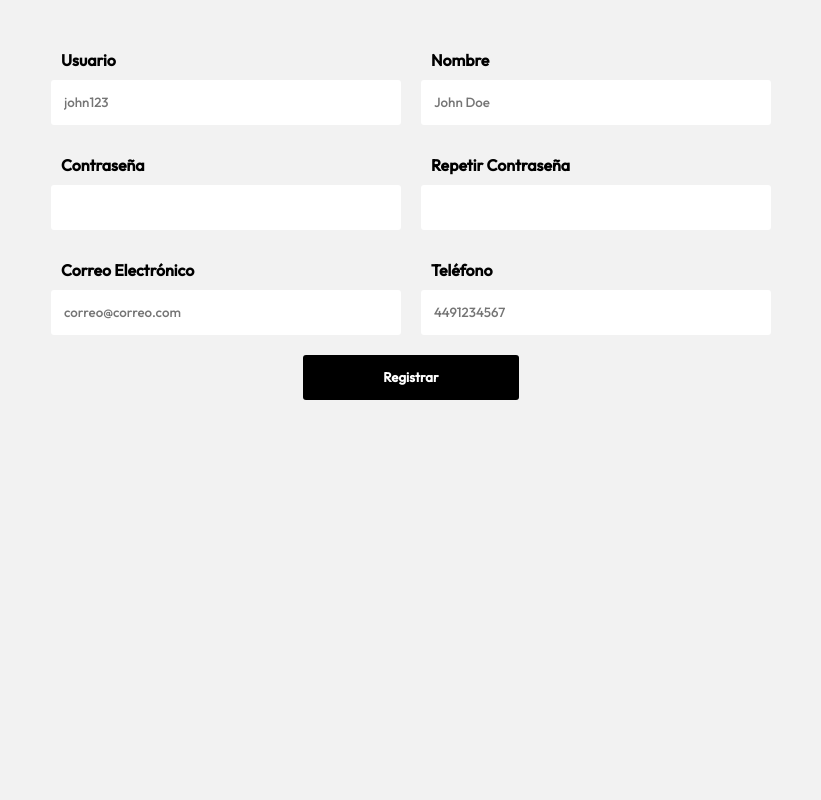
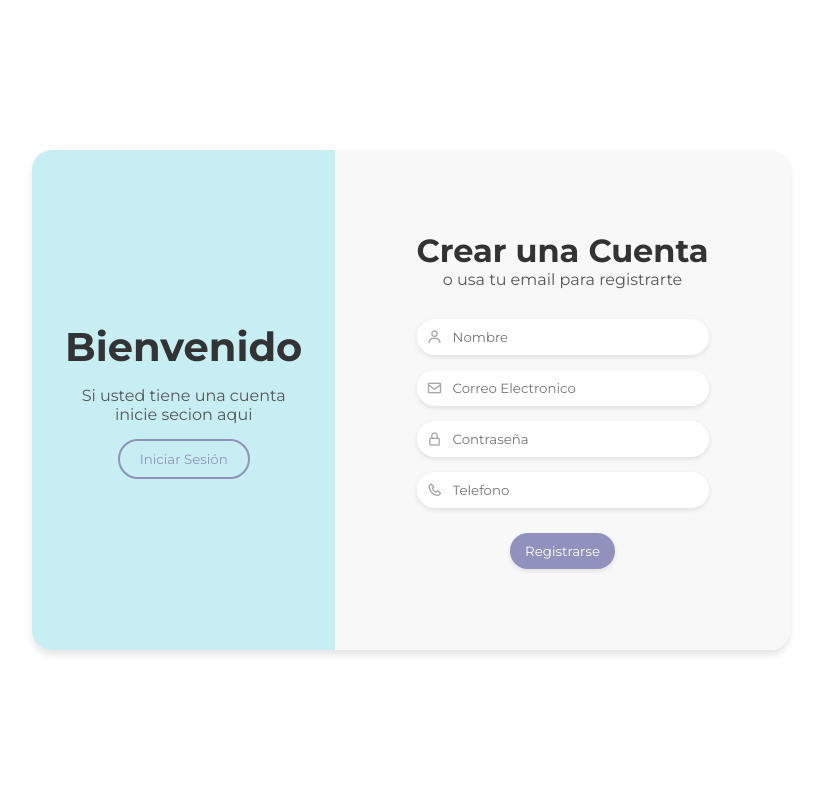
Before and after one commit to RodrigoInCode/Tienda, a PHP site: page /login.php in a window 1280 px wide. Shown: the whole page, without its empty margins (229-1050 px from the left). Run offline with PHP 8.4, Linux system fonts and the light colour scheme; style sheets or scripts are compiled from the project's sources.

Commit message:
Dejamos pendiente el login

```diff
--- a/login.php
+++ b/login.php
@@ -1,84 +1,98 @@
 <!DOCTYPE html>
 <html lang="en">
+
 <head>
     <meta charset="UTF-8">
+    <meta http-equiv="X-UA-Compatible" content="IE=edge">
     <meta name="viewport" content="width=device-width, initial-scale=1.0">
-    <title>Super G</title>
-    <link rel="stylesheet" href="public\bundle.css" />
-    <link rel="icon" type="image/x-icon" href="src/imagenes/logo_sin_fondp.png" />
-    <link rel="stylesheet" href="https://fonts.googleapis.com/css2?family=Material+Symbols+Outlined:opsz,wght,FILL,GRAD@24,400,0,0" />
+    <link rel="preconnect" href="https://fonts.googleapis.com">
+    <link rel="preconnect" href="https://fonts.gstatic.com" crossorigin>
+    <link href="https://fonts.googleapis.com/css2?family=Montserrat:wght@300;400;500;600;700&display=swap" rel="stylesheet">
+    <link href='https://unpkg.com/boxicons@2.1.4/css/boxicons.min.css' rel='stylesheet'>
+    <link rel="stylesheet" href="public/usuario.css">
+    <title>FORMULARIO DE REGISTRO E INICIO SESIÓN</title>
+</head>
 
-</head>
 <body>
-    <!-- <?php
-        include('layout/menu.php')
-    ?> -->
-    <div class="contenedor__formulario">
-    <form action="" class="formulario" id="formulario" method="$_POST">
-        <!-- Grupo: Usuario -->
-			<div class="formulario__grupo" id="grupo__usuario">
-				<label for="usuario" class="formulario__label">Usuario</label>
-				<div class="formulario__grupo-input">
-					<input type="text" class="formulario__input" name="usuario" id="usuario" placeholder="john123">
-                    <span class="formulario__validacion-estado material-symbols-outlined">error</span>				</div>
-				<p class="formulario__input-error">El usuario tiene que ser de 4 a 16 dígitos y solo puede contener numeros, letras y guion bajo.</p>
-			</div>
+    <div class="container-form register">
+        <div class="information">
+            <div class="info-childs">
+                <h2>Bienvenido</h2>
+                <p>Si usted tiene una cuenta inicie secion aqui</p>
+                <input type="button" value="Iniciar Sesión" id="sign-in">
+            </div>
+        </div>
+        <div class="form-information">
+            <div class="form-information-childs">
+                <h2>Crear una Cuenta</h2>
+                <p>o usa tu email para registrarte</p>
+                <form class="form form-register" id="register">
+                    <div>
+                        <label>
+                            <i class='bx bx-user'></i>
+                            <input type="text" placeholder="Nombre" name="nombre">
+                        </label>
+                    </div>
+                    <div>
+                        <label>
+                            <i class='bx bx-envelope'></i>
+                            <input type="email" placeholder="Correo Electronico" name="userEmail">
+                        </label>
+                    </div>
+                    <div>
+                        <label>
+                            <i class='bx bx-lock-alt'></i>
+                            <input type="password" placeholder="Contraseña" name="userPassword">
+                        </label>
+                    </div>
+                    <div>
+                        <label>
+                            <i class='bx bx-phone'></i>
+                            <input type="text" placeholder="Telefono" name="telefono">
+                        </label>
+                    </div>
+                    <input type="submit" value="Registrarse">
+                    <div class="alerta-error">Todos los campos son obligatorios</div>
+                    <div class="alerta-exito">Te registraste correctamente</div>
+                </form>
+            </div>
+        </div>
+    </div>
 
-			<!-- Grupo: Nombre -->
-			<div class="formulario__grupo" id="grupo__nombre">
-				<label for="nombre" class="formulario__label">Nombre</label>
-				<div class="formulario__grupo-input">
-					<input type="text" class="formulario__input" name="nombre" id="nombre" placeholder="John Doe">
-                    <span class="formulario__validacion-estado material-symbols-outlined">error</span>				</div>
-				<p class="formulario__input-error">El usuario tiene que ser de 4 a 16 dígitos y solo puede contener numeros, letras y guion bajo.</p>
-			</div>
 
-			<!-- Grupo: Contraseña -->
-			<div class="formulario__grupo" id="grupo__password">
-				<label for="password" class="formulario__label">Contraseña</label>
-				<div class="formulario__grupo-input">
-					<input type="password" class="formulario__input" name="password" id="password">
-                    <span class="formulario__validacion-estado material-symbols-outlined">error</span>				</div>
-				<p class="formulario__input-error">La contraseña tiene que ser de 4 a 12 dígitos.</p>
-			</div>
+    <div class="container-form login hide">
+        <div class="information">
+            <div class="info-childs">
+                <h2>¡¡Bienvenido nuevamente!!</h2>
+                <p>Si usted no tiene una cuenta creada registrese aqui</p>
+                <input type="button" value="Registrarse" id="sign-up">
+            </div>
+        </div>
+        <div class="form-information">
+            <div class="form-information-childs">
+                <h2>Iniciar Sesión</h2>
+                <p>o Iniciar Sesión con una cuenta</p>
+                <form class="form form-login">
+                    <div>
+                        <label>
+                            <i class='bx bx-envelope'></i>
+                            <input type="email" placeholder="Correo Electronico" name="userPassword">
+                        </label>
+                    </div>
+                    <div>
+                        <label>
+                            <i class='bx bx-lock-alt'></i>
+                            <input type="password" placeholder="Contraseña" name="userPassword">
+                        </label>
+                    </div>
+                    <input type="submit" value="Iniciar Sesión">
+                    <div class="alerta-error">Todos los campos son obligatorios</div>
+                    <div class="alerta-exito">Te registraste correctamente</div>
+                </form>
+            </div>
+        </div>
+    </div>
+    <script src="src/registro.js"></script>
+</body>
 
-			<!-- Grupo: Contraseña 2 -->
-			<div class="formulario__grupo" id="grupo__password2">
-				<label for="password2" class="formulario__label">Repetir Contraseña</label>
-				<div class="formulario__grupo-input">
-					<input type="password" class="formulario__input" name="password2" id="password2">
-                    <span class="formulario__validacion-estado material-symbols-outlined">error</span>				</div>
-				<p class="formulario__input-error">Ambas contraseñas deben ser iguales.</p>
-			</div>
-
-			<!-- Grupo: Correo Electronico -->
-			<div class="formulario__grupo" id="grupo__correo">
-				<label for="correo" class="formulario__label">Correo Electrónico</label>
-				<div class="formulario__grupo-input">
-					<input type="email" class="formulario__input" name="correo" id="correo" placeholder="correo@correo.com">
-                    <span class="formulario__validacion-estado material-symbols-outlined">error</span>				</div>
-				<p class="formulario__input-error">El correo solo puede contener letras, numeros, puntos, guiones y guion bajo.</p>
-			</div>
-
-			<!-- Grupo: Teléfono -->
-			<div class="formulario__grupo" id="grupo__telefono">
-				<label for="telefono" class="formulario__label">Teléfono</label>
-				<div class="formulario__grupo-input">
-					<input type="text" class="formulario__input" name="telefono" id="telefono" placeholder="4491234567">
-                    <span class="formulario__validacion-estado material-symbols-outlined">error</span>				</div>
-				<p class="formulario__input-error">El telefono solo puede contener numeros y el maximo son 14 dígitos.</p>
-			</div>
-
-			<div class="formulario__mensaje" id="formulario__mensaje">
-				<p><span class="material-symbols-outlined">warning</span> <b>Error:</b> Por favor rellena el formulario correctamente. </p>
-			</div>
-
-			<div class="formulario__grupo formulario__grupo-btn-enviar">
-				<button type="submit" class="formulario__btn">Registrar</button>
-				<p class="formulario__mensaje-exito" id="formulario__mensaje-exito">Formulario enviado exitosamente!</p>
-			</div>
-    </form>
-    <script src="src/login.js"></script>
-    <!-- <script src="src\menu.js"></script> -->
-</body>
 </html>
--- /dev/null
+++ b/public/usuario.css
@@ -0,0 +1,230 @@
+* {
+    padding: 0;
+    margin: 0;
+    box-sizing: border-box;
+    font-family: 'Montserrat', sans-serif;
+}
+
+body {
+    display: flex;
+    align-items: center;
+    justify-content: center;
+    height: 100vh;
+    background-size: cover;
+}
+
+.container-form {
+    display: flex;
+    border-radius: 20px;
+    box-shadow: 0 5px 7px rgba(0, 0, 0, .1);
+    height: 500px;
+    max-width: 900px;
+    transition: all 1s ease;
+    margin: 10px;
+}
+
+.information {
+    width: 40%;
+    display: flex;
+    align-items: center;
+    text-align: center;
+    background-color: #c7eef3;
+    border-top-left-radius: 20px;
+    border-bottom-left-radius: 20px;
+}
+
+.info-childs {
+    width: 100%;
+    padding: 0 30px;
+}
+
+.info-childs h2 {
+    font-size: 2.5rem;
+    color: #333;
+}
+
+.info-childs p {
+    margin: 15px 0;
+    color: #555;
+}
+
+.info-childs input {
+    background-color: transparent;
+    outline: none;
+    border: solid 2px #9191bd;
+    border-radius: 20px;
+    padding: 10px 20px;
+    color: #9191bd;
+    cursor: pointer;
+    transition: background-color .3s ease;
+}
+
+.info-childs input:hover {
+    background-color: #9191bd;
+    border: none;
+    color: #fff;
+    box-shadow: 0 2px 5px rgba(0, 0, 0, .1);
+}
+
+.form-information {
+    display: flex;
+    align-items: center;
+    justify-content: center;
+    width: 60%;
+    text-align: center;
+    background-color: #f8f8f8;
+    border-top-right-radius: 20px;
+    border-bottom-right-radius: 20px;
+}
+
+.form-information-childs {
+    padding: 0 30px;
+}
+
+.form-information-childs h2 {
+    color: #333;
+    font-size: 2rem;
+}
+
+.form-information-childs p {
+    color: #555;
+}
+
+.icons {
+    margin: 15px 0;
+}
+
+.icons i {
+    border-radius: 50%;
+    padding: 15px;
+    cursor: pointer;
+    margin: 0 10px;
+    color: #9191bd;
+    border: solid thin #9191bd;
+    transition: background-color 0.3s ease;
+    box-shadow: 0 2px 5px rgba(0, 0, 0, .1);
+}
+
+.icons i:hover {
+    background-color: #c7c7f3;
+    color: #fff;
+}
+
+.form {
+    margin: 30px 0 0 0;
+}
+
+.form label {
+    display: flex;
+    align-items: center;
+    margin-bottom: 15px;
+    border-radius: 20px;
+    padding: 0 10px;
+    background-color: #fff;
+    box-shadow: 0 2px 5px rgba(0, 0, 0, .1);
+}
+
+.form label input {
+    width: 100%;
+    padding: 10px;
+    background-color: #fff;
+    border: none;
+    outline: none;
+    border-radius: 20px;
+    color: #333;
+}
+
+.form label i {
+    color: #a7a7a7;
+}
+
+.form input[type="submit"] {
+    background-color: #9191bd;
+    color: #fff;
+    border-radius: 20px;
+    border: none;
+    padding: 10px 15px;
+    cursor: pointer;
+    margin-top: 10px;
+    box-shadow: 0 2px 5px rgba(0, 0, 0, .1);
+}
+
+.form input[type="submit"]:hover {
+    background-color: #7a7a9a;
+}
+
+.hide {
+    position: absolute;
+    transform: translateY(-300%);
+}
+
+/*PERSONALIZACION DE MIS ALERTAS Y MENSAJES */
+.form div .alerta {
+    width: 290px;
+    text-align: left;
+    border-radius: 7px;
+    margin-bottom: 10px;
+    font-size: .8rem;
+}
+
+.form>.alerta-error,
+.form>.alerta-exito {
+    display: none;
+}
+
+.form .alertaError {
+    display: block;
+    background-color: #F66060;
+    padding: .5rem 1rem;
+    margin-top: 10px;
+    font-weight: 500;
+    font-size: .8rem;
+}
+
+.form .alertaExito {
+    display: block;
+    background-color: #0ca828;
+    padding: .5rem 1rem;
+    margin-top: 10px;
+    font-weight: 500;
+    font-size: .8rem;
+}
+
+.form .error {
+    outline: solid 2px #9d2222;
+}
+
+/*RESPONSIVE FORM*/
+
+@media screen and (max-width:750px) {
+    html {
+        font-size: 12px;
+    }
+}
+
+@media screen and (max-width:580px) {
+    html {
+        font-size: 15px;
+    }
+
+    .container-form {
+        height: auto;
+        flex-direction: column;
+    }
+
+    .information {
+        width: 100%;
+        padding: 20px;
+        border-top-left-radius: 20px;
+        border-top-right-radius: 20px;
+        border-bottom-left-radius: 0px;
+        border-bottom-right-radius: 0;
+    }
+
+    .form-information {
+        width: 100%;
+        padding: 20px;
+        border-bottom-left-radius: 20px;
+        border-top-right-radius: 0;
+    }
+}
--- a/sass/index.scss
+++ b/sass/index.scss
@@ -6,3 +6,4 @@
 @import './head.scss';
 @import './texto.scss';
 @import './login.scss';
+@import './registro.scss';
```
Also changed, not shown: dataBase/agregarUsuario.php (+4 -10 lines), registro.php (added, +84 -0 lines), src/registro.js (added, +57 -0 lines), sass/registro.scss (added).
